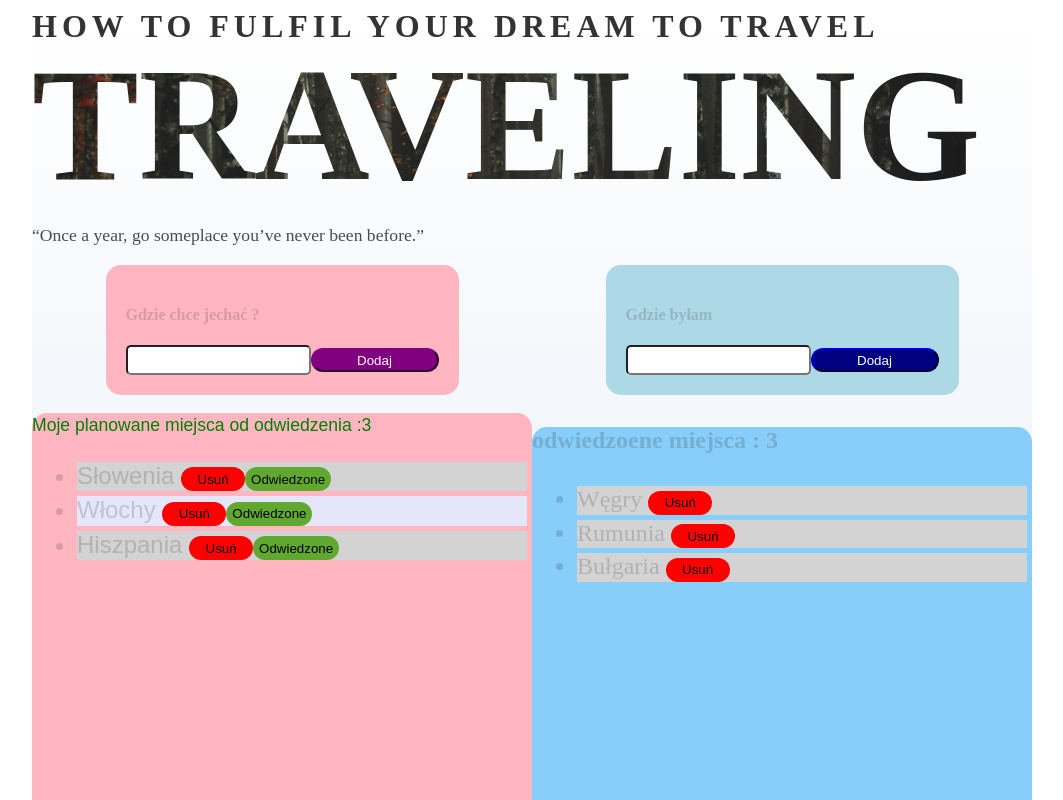
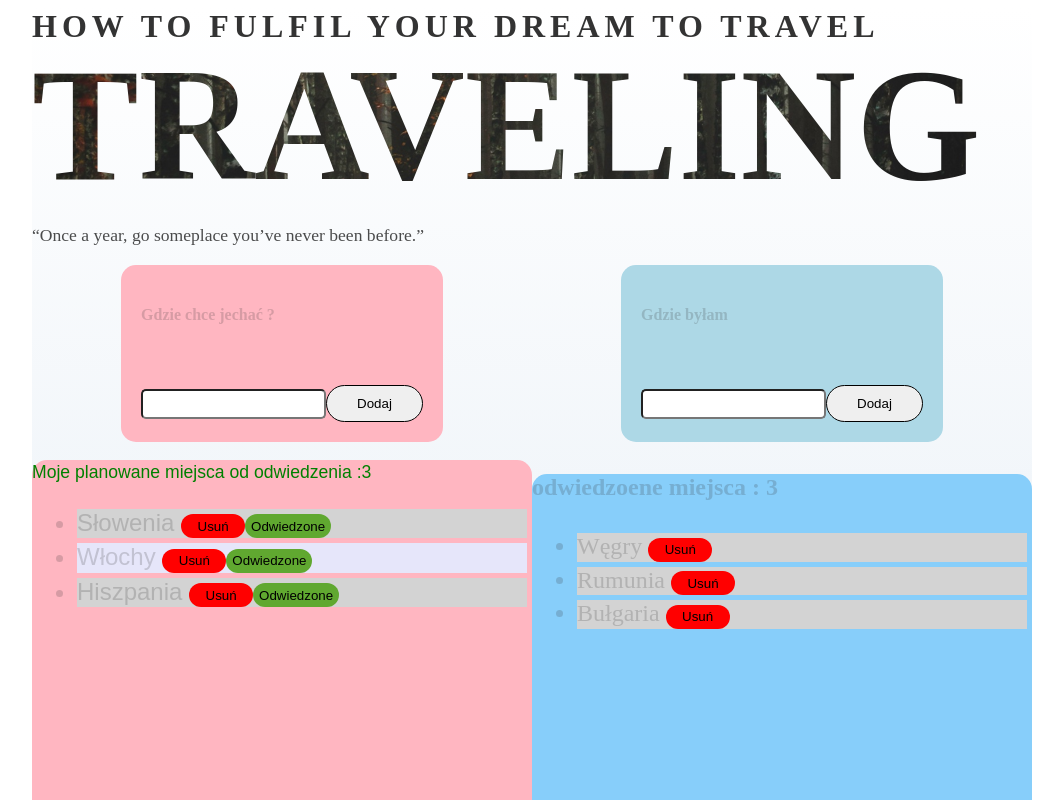
Before and after one commit to aga555/AngularaAplication, an Angular app: page / in a window 1280 px wide. Shown: the top 800 px of the page, without its empty margins (108-1171 px from the left). Built offline with nearby package versions, Linux system fonts and the light colour scheme.

Commit message:
# styling buttons

```diff
--- a/src/app/add-place/add-place.component.css
+++ b/src/app/add-place/add-place.component.css
@@ -1,15 +1,5 @@
 
-.button-purple {
-  border-color: #800080;
-  background-color: #800080;
-  width: 10vw;
-  height: 3vh;
-  border-radius: 15px;
-  color: white;
-}
-.button-purple:hover{
-  background: hotpink;
-}
+
 input {
   border-radius: 5px;
   height: 3vh;
--- a/src/app/add-place/add-place.component.html
+++ b/src/app/add-place/add-place.component.html
@@ -2,5 +2,5 @@
   <div class="header-box">
     <h4> Gdzie chce jechać ? </h4>
   <input [(ngModel)]="newPlace">
-  <button class="button-purple" (click)="add()"> Dodaj </button>
+  <button class="button" (click)="add()"> Dodaj </button>
 </div>
--- a/src/app/add-visited-place/add-visited-place.component.css
+++ b/src/app/add-visited-place/add-visited-place.component.css
@@ -1,15 +1,5 @@
 
-.button-navy {
-  border-color:#000080;
-  background-color: #000080;
-  width: 10vw;
-  height: 3vh;
-  border-radius: 15px;
-  color: white;
-}
-.button-navy:hover{
-  background: lightblue;
-}
+
 input {
   border-radius: 5px;
   height: 3vh;
--- a/src/app/add-visited-place/add-visited-place.component.html
+++ b/src/app/add-visited-place/add-visited-place.component.html
@@ -1,5 +1,5 @@
 <div class="header-box">
   <h4> Gdzie byłam  </h4>
   <input [(ngModel)]="visitedPlace">
-  <button  class="button-navy" (click)="add()"> Dodaj </button>
+  <button  class="button" (click)="add()"> Dodaj </button>
 </div>
--- a/src/styles.css
+++ b/src/styles.css
@@ -37,3 +37,17 @@ no-repeat;
   -webkit-text-fill-color: transparent;
   -webkit-background-clip: text;
 }
+.button {
+  border: 1px solid black;
+  border-radius: 25px;
+  padding: 10px 30px;
+  text-decoration: none;
+  color: black;
+  margin-top: 40px;
+  display: inline-block;
+  transition: background 0.5s ease-in-out,color 0.5s ease-in-out ;
+}
+.button:hover{
+  background: black;
+  color: white;
+}
```
